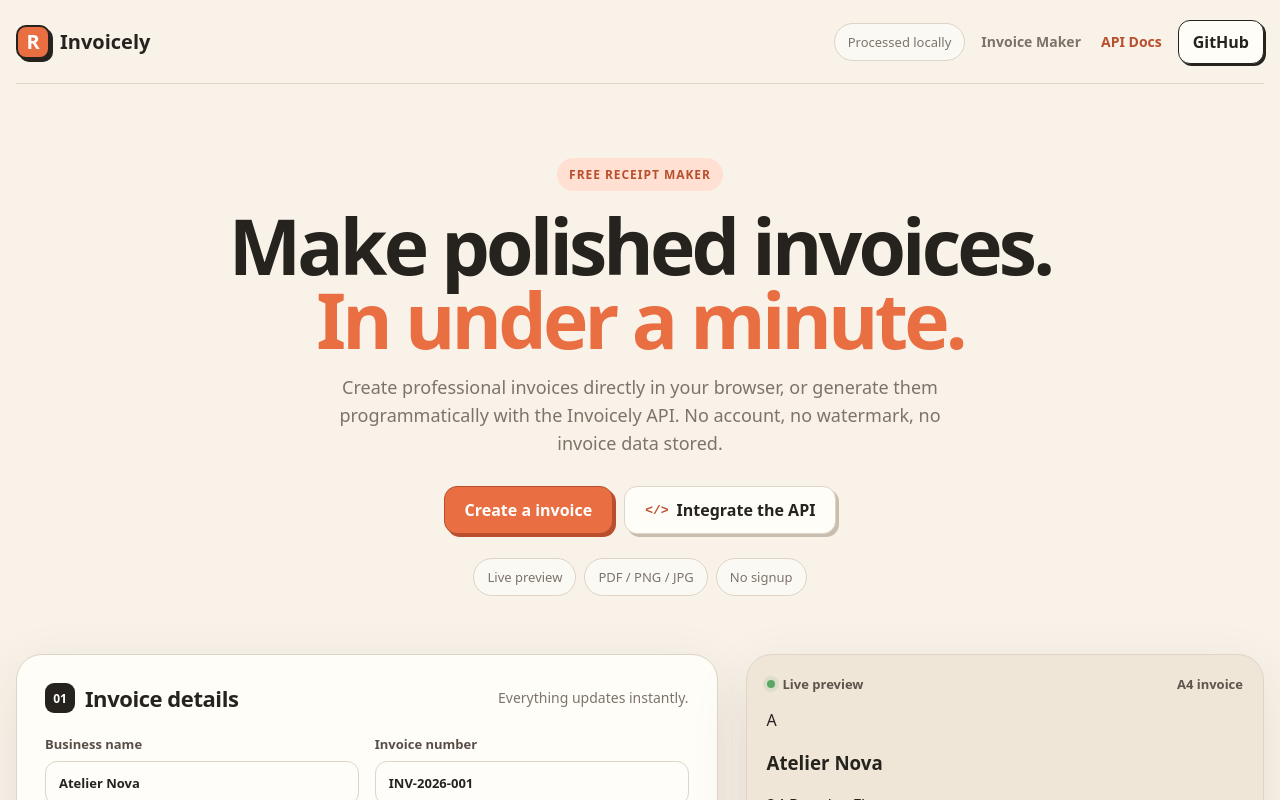
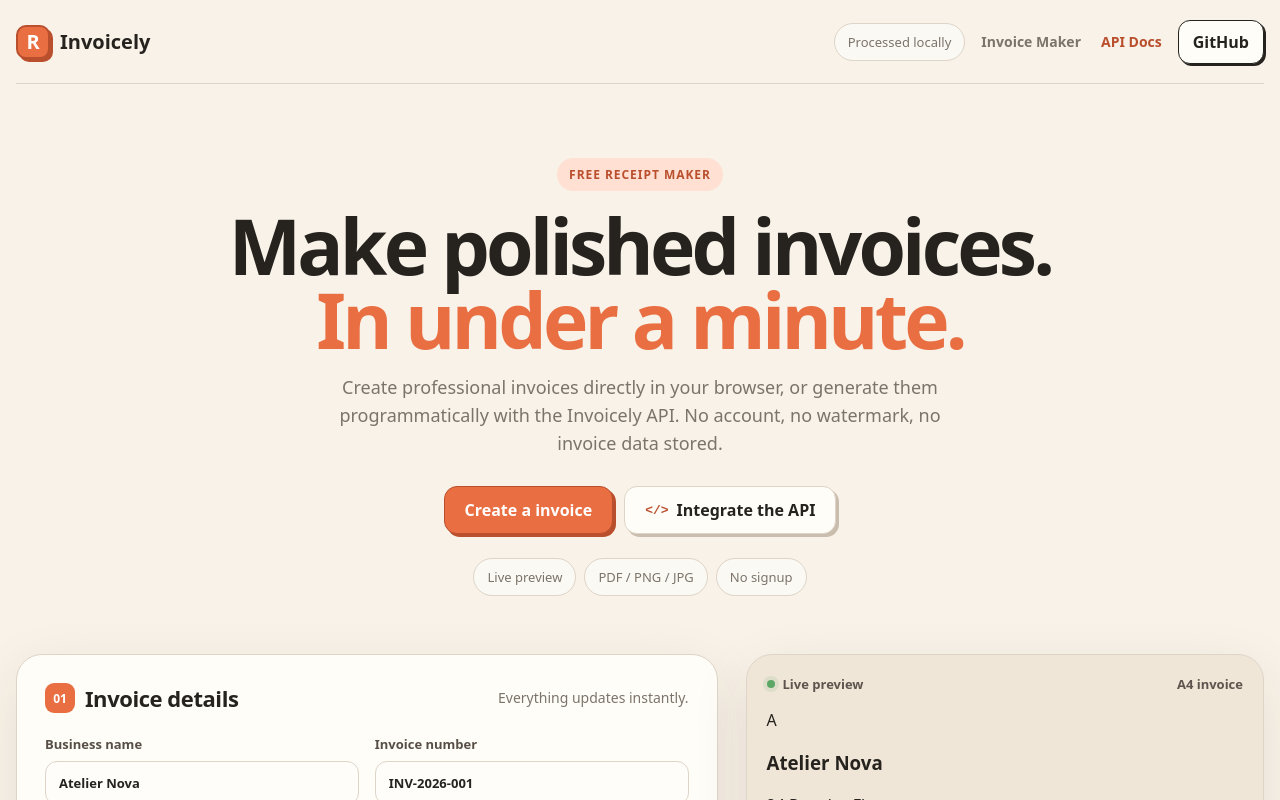
Before and after one commit to ennouaimi/invoicr, a Next.js app: page / in a window 1280 px wide. Shown: the top 800 px of the page. Built offline with nearby package versions, Linux system fonts and the light colour scheme; a web font is replaced by a local one.

Commit message:
style: use brand colors for logo and section numbers

```diff
--- a/app/globals.css
+++ b/app/globals.css
@@ -20,7 +20,7 @@
 .site-shell { width: min(1440px, calc(100% - 32px)); margin: 0 auto; }
 .topbar { min-height: 84px; display: flex; align-items: center; justify-content: space-between; border-bottom: 1px solid var(--border); }
 .brand { display: inline-flex; align-items: center; gap: 10px; font-size: 20px; font-weight: 800; color: var(--ink); text-decoration: none; }
-.brand-icon { width: 34px; height: 34px; border: 2px solid var(--ink); border-radius: 10px; display: grid; place-items: center; background: var(--accent); color: white; box-shadow: 3px 3px 0 var(--ink); }
+.brand-icon { width: 34px; height: 34px; border: 2px solid var(--accent-dark); border-radius: 10px; display: grid; place-items: center; background: var(--accent); color: white; box-shadow: 3px 3px 0 var(--accent-dark); }
 .brand-icon.small { width: 28px; height: 28px; font-size: 14px; }
 .top-actions { display: flex; align-items: center; gap: 12px; }
 .privacy-pill, .hero-badges span { border: 1px solid var(--border); background: rgba(255,255,255,.55); border-radius: 999px; padding: 9px 13px; color: var(--muted); font-size: 13px; }
@@ -38,7 +38,7 @@
 .section-heading { display: flex; justify-content: space-between; align-items: flex-start; gap: 20px; margin-bottom: 22px; }
 .section-heading.compact { align-items: center; }
 .section-heading > div { display: flex; align-items: center; gap: 10px; }
-.section-heading span { width: 30px; height: 30px; border-radius: 9px; display: grid; place-items: center; color: white; background: var(--ink); font-size: 12px; font-weight: 800; }
+.section-heading span { width: 30px; height: 30px; border-radius: 9px; display: grid; place-items: center; color: white; background: var(--accent); font-size: 12px; font-weight: 800; }
 .section-heading h2 { margin: 0; font-size: 22px; letter-spacing: -.02em; }
 .section-heading p { margin: 5px 0 0; color: var(--muted); font-size: 14px; }
 .form-grid { display: grid; grid-template-columns: repeat(2, minmax(0,1fr)); gap: 16px; }
```
